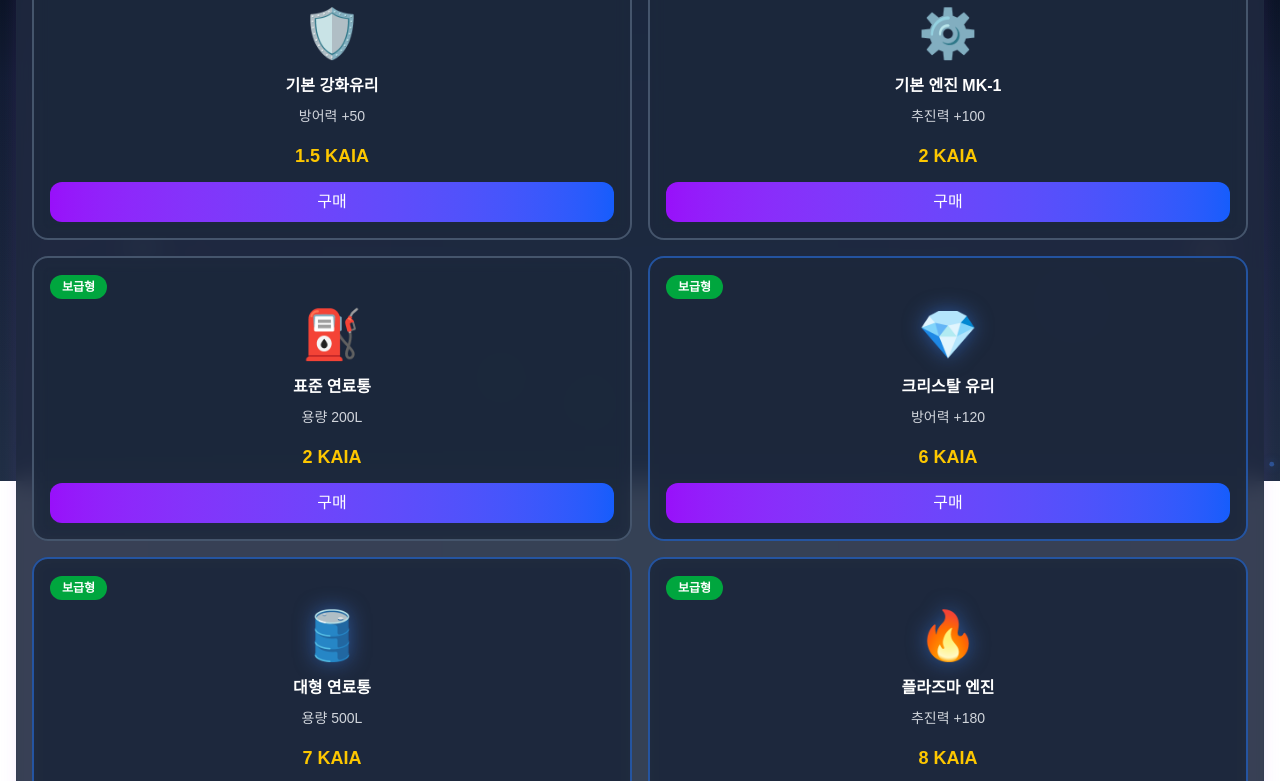
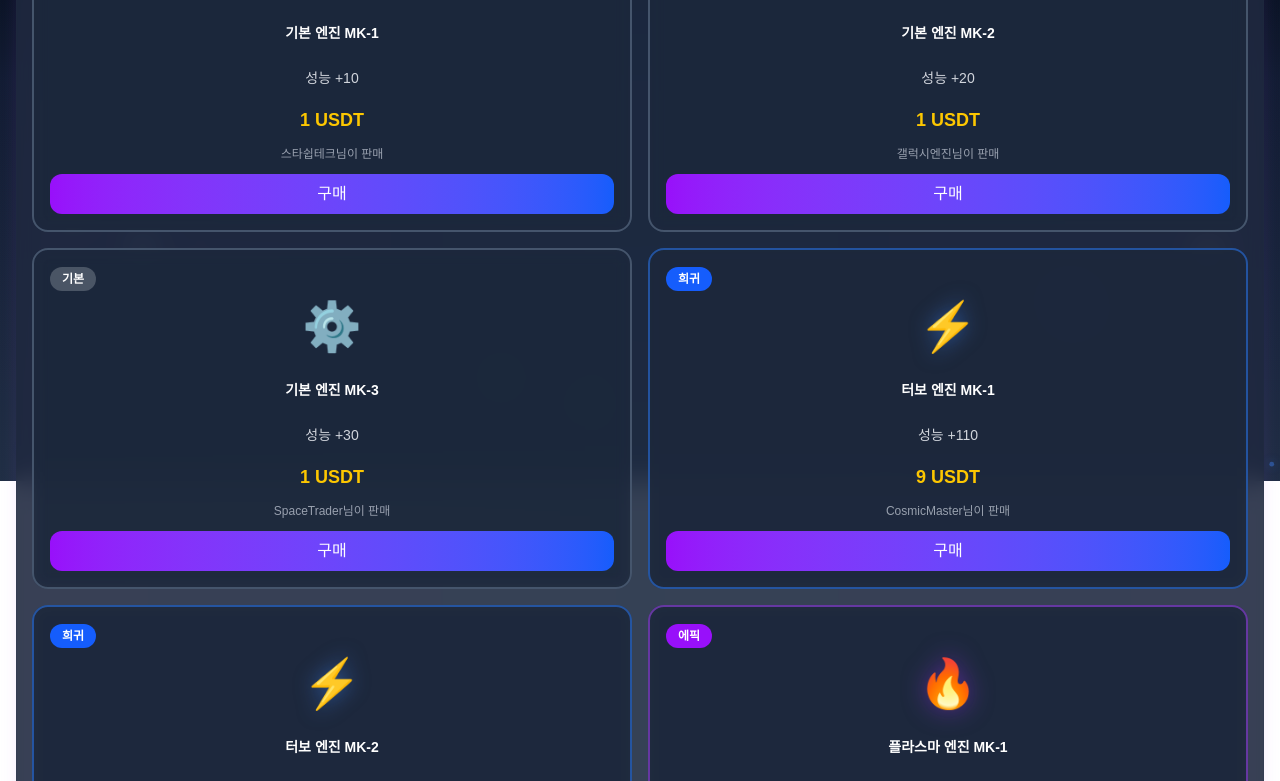
Before and after one commit to kaia-baytamins/fe, a Next.js app: page /market in a window 1280 px wide. Shown: the part 319-1100 px from the top of the page. Built offline with nearby package versions, Linux system fonts and the light colour scheme.

Commit message:
백엔드>> 삭제 api를 통해 삭제한 아이템 추가하는 api 추가 및 쿼리 스크립트 추가 >> 후에 프론트엔드 수정

```diff
--- a/src/app/market/page.tsx
+++ b/src/app/market/page.tsx
@@ -1,13 +1,12 @@
 'use client';
 
-import { useState } from 'react';
+import { useState, useEffect } from 'react';
 import { useWallet } from '@/contexts/WalletContext';
 import StarBackground from '@/components/explore/StarBackground';
 import StaticCosmicBackground from '@/components/market/StaticCosmicBackground';
 import AmbientParticles from '@/components/market/AmbientParticles';
 import SimpleFloatingElements from '@/components/market/SimpleFloatingElements';
 import StaticUI from '@/components/market/StaticUI';
-import MarketHeader from '@/components/market/MarketHeader';
 import SearchAndFilter from '@/components/market/SearchAndFilter';
 import StaticItemCard from '@/components/market/StaticItemCard';
 import ItemModal from '@/components/market/ItemModal';
@@ -20,9 +19,8 @@ interface Item {
   stats: string;
   price: string;
   seller: string;
-  type: 'mint' | 'user' | 'quest';
   category: string;
-  rarity: 'common' | 'rare' | 'legendary';
+  rarity: '기본' | '희귀' | '에픽' | '레전더리';
 }
 
 export default function MarketPage() {
@@ -32,97 +30,106 @@ export default function MarketPage() {
   const [selectedItem, setSelectedItem] = useState<Item | null>(null);
   const [searchQuery, setSearchQuery] = useState('');
   const [sortOrder, setSortOrder] = useState('price-low');
+  const [itemData, setItemData] = useState<Record<string, Item>>({});
 
-  const itemData: Record<string, Item> = {
-    'basic_engine': {
-      id: 'basic_engine',
-      name: '기본 엔진 MK-1',
-      icon: '⚙️',
-      stats: '추진력 +100',
-      price: '2 KAIA',
-      seller: '보급형 아이템',
-      type: 'mint',
-      category: 'engine',
-      rarity: 'common'
-    },
-    'advanced_engine': {
-      id: 'advanced_engine',
-      name: '플라즈마 엔진',
-      icon: '🔥',
-      stats: '추진력 +180',
-      price: '8 KAIA',
-      seller: '보급형 아이템',
-      type: 'mint',
-      category: 'engine',
-      rarity: 'rare'
-    },
-    'turbo_v5': {
-      id: 'turbo_v5',
-      name: '터보 엔진 V5',
-      icon: '⚙️',
-      stats: '추진력 +250',
-      price: '15 KAIA',
-      seller: 'SpaceTrader님이 판매',
-      type: 'user',
-      category: 'engine',
-      rarity: 'legendary'
-    },
-    'warp_drive': {
-      id: 'warp_drive',
-      name: '워프 드라이브',
-      icon: '⚡',
-      stats: '순간이동 능력',
-      price: '50 KAIA',
-      seller: 'CosmicMaster님이 판매 (퀘스트 전용)',
-      type: 'quest',
-      category: 'special',
-      rarity: 'legendary'
-    },
-    'basic_glass': {
-      id: 'basic_glass',
-      name: '기본 강화유리',
-      icon: '🛡️',
-      stats: '방어력 +50',
-      price: '1.5 KAIA',
-      seller: '보급형 아이템',
-      type: 'mint',
-      category: 'material',
-      rarity: 'common'
-    },
-    'crystal_glass': {
-      id: 'crystal_glass',
-      name: '크리스탈 유리',
-      icon: '💎',
-      stats: '방어력 +120',
-      price: '6 KAIA',
-      seller: '보급형 아이템',
-      type: 'mint',
-      category: 'material',
-      rarity: 'rare'
-    },
-    'basic_fuel': {
-      id: 'basic_fuel',
-      name: '표준 연료통',
-      icon: '⛽',
-      stats: '용량 200L',
-      price: '2 KAIA',
-      seller: '보급형 아이템',
-      type: 'mint',
-      category: 'fuel',
-      rarity: 'common'
-    },
-    'large_fuel': {
-      id: 'large_fuel',
-      name: '대형 연료통',
-      icon: '🛢️',
-      stats: '용량 500L',
-      price: '7 KAIA',
-      seller: '보급형 아이템',
-      type: 'mint',
-      category: 'fuel',
-      rarity: 'rare'
-    }
-  };
+  // items.json 데이터를 로드하고 마켓 형식으로 변환
+  useEffect(() => {
+    const loadItems = async () => {
+      try {
+        const response = await fetch('/asset/items.json');
+        const data = await response.json();
+
+        const convertedItems: Record<string, Item> = {};
+
+        // 희귀도별 아이템 필터링 (기본 3개, 희귀 2개, 에픽 2개, 레전더리 1개)
+        const basicItems = data.items.filter((item: any) => item.score < 100).slice(0, 3);
+        const rareItems = data.items.filter((item: any) => item.score >= 100 && item.score < 200).slice(0, 2);
+        const epicItems = data.items.filter((item: any) => item.score >= 200 && item.score < 300).slice(0, 2);
+        const legendaryItems = data.items.filter((item: any) => item.score >= 300).slice(0, 1);
+
+        const filteredItems = [...basicItems, ...rareItems, ...epicItems, ...legendaryItems];
+
+        filteredItems.forEach((item: any, index: number) => {
+          // 카테고리 분류
+          let category = 'special';
+          let icon = '🔧';
+
+          if (item.name.includes('엔진')) {
+            category = 'engine';
+            if (item.name.includes('플라스마') || item.name.includes('에테르')) {
+              icon = '🔥';
+            } else if (item.name.includes('터보')) {
+              icon = '⚡';
+            } else {
+              icon = '⚙️';
+            }
+          } else if (item.name.includes('강철') || item.name.includes('티타늄') ||
+                     item.name.includes('오리하르콘') || item.name.includes('비브라늄')) {
+            category = 'material';
+            if (item.name.includes('티타늄')) {
+              icon = '🛡️';
+            } else if (item.name.includes('오리하르콘') || item.name.includes('비브라늄')) {
+              icon = '💎';
+            } else {
+              icon = '🔩';
+            }
+          } else if (item.name.includes('연료') || item.name.includes('추진체') ||
+                     item.name.includes('메탄') || item.name.includes('플라즈마') ||
+                     item.name.includes('바이오매스') || item.name.includes('수소') ||
+                     item.name.includes('반물질') || item.name.includes('젤') ||
+                     item.name.includes('양자') || item.name.includes('카오스')) {
+            category = 'fuel';
+            if (item.name.includes('플라즈마') || item.name.includes('반물질') ||
+                item.name.includes('양자') || item.name.includes('카오스')) {
+              icon = '🌟';
+            } else if (item.name.includes('수소') || item.name.includes('이온')) {
+              icon = '⚡';
+            } else {
+              icon = '⛽';
+            }
+          }
+
+          // 희귀도 결정 (score 기반)
+          let rarity: '기본' | '희귀' | '에픽' | '레전더리' = '기본';
+          if (item.score >= 300) rarity = '레전더리';
+          else if (item.score >= 200) rarity = '에픽';
+          else if (item.score >= 100) rarity = '희귀';
+
+          // 가격 결정 (희귀도 기반으로 수정)
+          let price = '1 USDT';
+          if (rarity === '레전더리') price = `${Math.floor(item.score / 6)} USDT`;
+          else if (rarity === '에픽') price = `${Math.floor(item.score / 8)} USDT`;
+          else if (rarity === '희귀') price = `${Math.floor(item.score / 12)} USDT`;
+          else price = `${Math.max(1, Math.floor(item.score / 20))} USDT`;
+
+          // 판매자 랜덤 생성
+          const sellers = [
+            '스타쉽테크', '갤럭시엔진', 'SpaceTrader', 'CosmicMaster',
+            '아머텍코리아', '크리스탈웍스', '우주연료공사', '프로펠런트프로',
+            '네뷸라코퍼레이션', '퀀텀시스템즈', '오리온테크', '안드로메다웍스'
+          ];
+          const seller = `${sellers[index % sellers.length]}님이 판매`;
+
+          convertedItems[`item_${item.id}`] = {
+            id: `item_${item.id}`,
+            name: item.name,
+            icon: icon,
+            stats: `성능 +${item.score}`,
+            price: price,
+            seller: seller,
+            category: category,
+            rarity: rarity
+          };
+        });
+
+        setItemData(convertedItems);
+      } catch (error) {
+        console.error('Failed to load items:', error);
+      }
+    };
+
+    loadItems();
+  }, []);
 
   const getFilteredItems = () => {
     let items = Object.values(itemData).filter(item => {
@@ -133,8 +140,8 @@ export default function MarketPage() {
 
     // 가격 정렬 적용
     items.sort((a, b) => {
-      const priceA = parseFloat(a.price.replace(' KAIA', ''));
-      const priceB = parseFloat(b.price.replace(' KAIA', ''));
+      const priceA = parseFloat(a.price.replace(' USDT', ''));
+      const priceB = parseFloat(b.price.replace(' USDT', ''));
 
       switch (sortOrder) {
         case 'price-low':
@@ -184,10 +191,8 @@ export default function MarketPage() {
       <SimpleFloatingElements />
 
       {/* 정적 UI 컨테이너 */}
-      <div className="relative z-20 p-4 space-y-6">
+      <div className="relative z-20 p-4 pt-4 space-y-4">
         <StaticUI>
-        <MarketHeader walletBalance={getNumericBalance()} />
-
         <SearchAndFilter
           currentCategory={currentCategory}
           onCategoryChange={setCurrentCategory}
--- a/src/app/quest/page.tsx
+++ b/src/app/quest/page.tsx
@@ -7,7 +7,6 @@ import StaticCosmicBackground from '@/components/market/StaticCosmicBackground';
 import AmbientParticles from '@/components/market/AmbientParticles';
 import SimpleFloatingElements from '@/components/market/SimpleFloatingElements';
 import StaticUI from '@/components/market/StaticUI';
-import QuestHeader from '@/components/quest/QuestHeader';
 import DefiPortfolio from '@/components/quest/DefiPortfolio';
 import SpecialEvent from '@/components/quest/SpecialEvent';
 import QuestTabs from '@/components/quest/QuestTabs';
@@ -196,7 +195,7 @@ export default function QuestPage() {
       <SimpleFloatingElements />
 
       {/* 정적 UI 컨테이너 */}
-      <div className="relative z-20 p-4 space-y-6">
+      <div className="relative z-20 p-4 pt-4 space-y-4">
         <StaticUI>
         {/* Authentication required state */}
         {!isAuthenticated && (
@@ -226,8 +225,6 @@ export default function QuestPage() {
         {/* Main content */}
         {isAuthenticated && !loading && !error && (
           <>
-            <QuestHeader walletBalance={getNumericBalance()} />
-
             <DefiPortfolio
               onDefiAction={handleDefiAction}
               portfolio={portfolio}
--- a/src/components/market/MySalesSection.tsx
+++ b/src/components/market/MySalesSection.tsx
@@ -14,23 +14,9 @@ export default function MySalesSection({ onSellItem }: MySalesSectionProps) {
   const myItems: MyItem[] = [
     {
       id: '1',
-      icon: '🔥',
-      name: '플라즈마 엔진',
-      price: '10 KAIA',
-      isActive: true
-    },
-    {
-      id: '2',
-      icon: '⛽',
-      name: '대형 연료통',
-      price: '판매 대기',
-      isActive: false
-    },
-    {
-      id: '3',
-      icon: '💎',
-      name: '다이아몬드 유리',
-      price: '25 KAIA',
+      icon: '⚙️',
+      name: '기본 엔진 MK-2',
+      price: '2 USDT',
       isActive: true
     }
   ];
--- a/src/components/market/StaticItemCard.tsx
+++ b/src/components/market/StaticItemCard.tsx
@@ -5,8 +5,7 @@ interface StaticItemCardProps {
   stats: string;
   price: string;
   seller?: string;
-  type: 'mint' | 'user' | 'quest';
-  rarity: 'common' | 'rare' | 'legendary';
+  rarity: '기본' | '희귀' | '에픽' | '레전더리';
   category: string;
   currentCategory: string;
   onClick: (id: string) => void;
@@ -19,7 +18,6 @@ export default function StaticItemCard({
   stats,
   price,
   seller,
-  type,
   rarity,
   category,
   currentCategory,
@@ -31,48 +29,45 @@ export default function StaticItemCard({
 
   const getRarityStyles = () => {
     switch (rarity) {
-      case 'common':
+      case '기본':
         return 'border-slate-600 bg-slate-800/60 hover:border-slate-500';
-      case 'rare':
+      case '희귀':
         return 'border-blue-500/50 bg-slate-800/80 hover:border-blue-400 hover:shadow-lg hover:shadow-blue-500/20';
-      case 'legendary':
-        return 'border-purple-500/50 bg-slate-800/90 hover:border-purple-400 hover:shadow-lg hover:shadow-purple-500/25';
+      case '에픽':
+        return 'border-purple-500/50 bg-slate-800/80 hover:border-purple-400 hover:shadow-lg hover:shadow-purple-500/20';
+      case '레전더리':
+        return 'border-yellow-500/50 bg-slate-800/90 hover:border-yellow-400 hover:shadow-lg hover:shadow-yellow-500/25';
       default:
         return 'border-slate-600 bg-slate-800/60';
     }
   };
 
   const getBadgeStyles = () => {
-    switch (type) {
-      case 'mint':
-        return 'bg-green-600 text-white';
-      case 'user':
+    switch (rarity) {
+      case '기본':
+        return 'bg-gray-600 text-white';
+      case '희귀':
         return 'bg-blue-600 text-white';
-      case 'quest':
+      case '에픽':
         return 'bg-purple-600 text-white';
+      case '레전더리':
+        return 'bg-yellow-600 text-white';
       default:
         return 'bg-gray-600 text-white';
     }
   };
 
   const getBadgeText = () => {
-    switch (type) {
-      case 'mint':
-        return '보급형';
-      case 'user':
-        return '사용자';
-      case 'quest':
-        return '퀘스트';
-      default:
-        return '일반';
-    }
+    return rarity;
   };
 
   const getIconGlow = () => {
     switch (rarity) {
-      case 'legendary':
-        return 'drop-shadow(0 0 15px rgba(138, 43, 226, 0.6))';
-      case 'rare':
+      case '레전더리':
+        return 'drop-shadow(0 0 15px rgba(234, 179, 8, 0.6))';
+      case '에픽':
+        return 'drop-shadow(0 0 12px rgba(138, 43, 226, 0.5))';
+      case '희귀':
         return 'drop-shadow(0 0 10px rgba(59, 130, 246, 0.5))';
       default:
         return 'none';
@@ -88,7 +83,7 @@ export default function StaticItemCard({
         WebkitBackdropFilter: 'blur(8px)'
       }}
     >
-      {/* 타입 배지 */}
+      {/* 등급 배지 */}
       <div className={`inline-block px-3 py-1 rounded-full text-xs font-bold mb-3 ${getBadgeStyles()}`}>
         {getBadgeText()}
       </div>
@@ -104,12 +99,14 @@ export default function StaticItemCard({
       </div>
 
       {/* 아이템 이름 */}
-      <div className="text-white font-semibold text-center mb-2">
-        {name}
+      <div className="text-white font-semibold text-center mb-2 h-12 flex items-center justify-center">
+        <div className="line-clamp-2 text-sm leading-tight">
+          {name}
+        </div>
       </div>
 
       {/* 아이템 스탯 */}
-      <div className="text-gray-300 text-sm text-center mb-4">
+      <div className="text-gray-300 text-sm text-center mb-4 h-6 flex items-center justify-center">
         {stats}
       </div>
 
@@ -119,7 +116,7 @@ export default function StaticItemCard({
           {price}
         </div>
 
-        {seller && type !== 'mint' && (
+        {seller && (
           <div className="text-gray-400 text-xs text-center">
             {seller}
           </div>
--- a/src/services/config.ts
+++ b/src/services/config.ts
@@ -45,6 +45,7 @@ export const API_CONFIG = {
     INVENTORY_EQUIP: '/inventory/equip',
     INVENTORY_UNEQUIP: '/inventory/unequip',
     INVENTORY_EQUIPPED: '/inventory/equipped',
+    INVENTORY_SELL: '/inventory/sell',
   }
 };
 
```
Also changed, not shown: src/components/explore/SellItemModal.tsx (added, +92 -0 lines), src/components/explore/SpaceshipMaintenance.tsx (+38 -6 lines), src/services/inventoryService.ts (+35 -0 lines).
